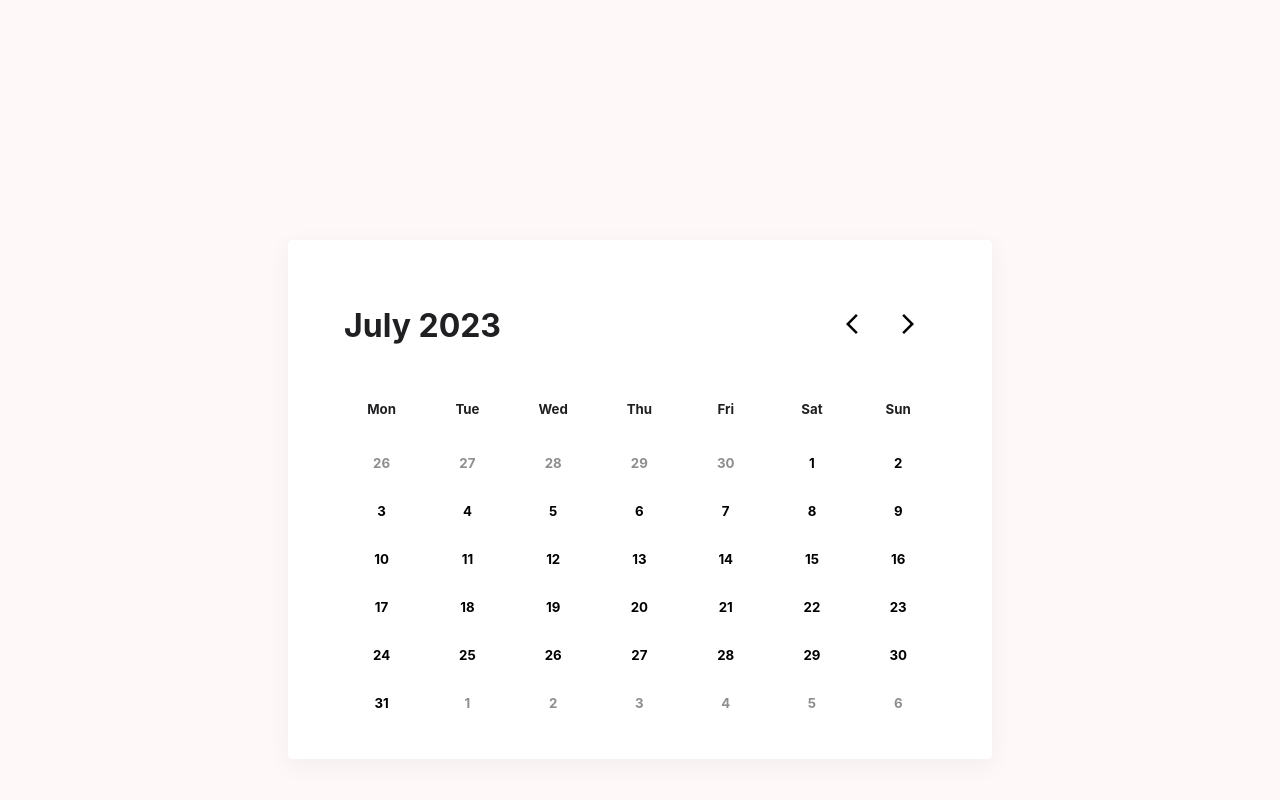
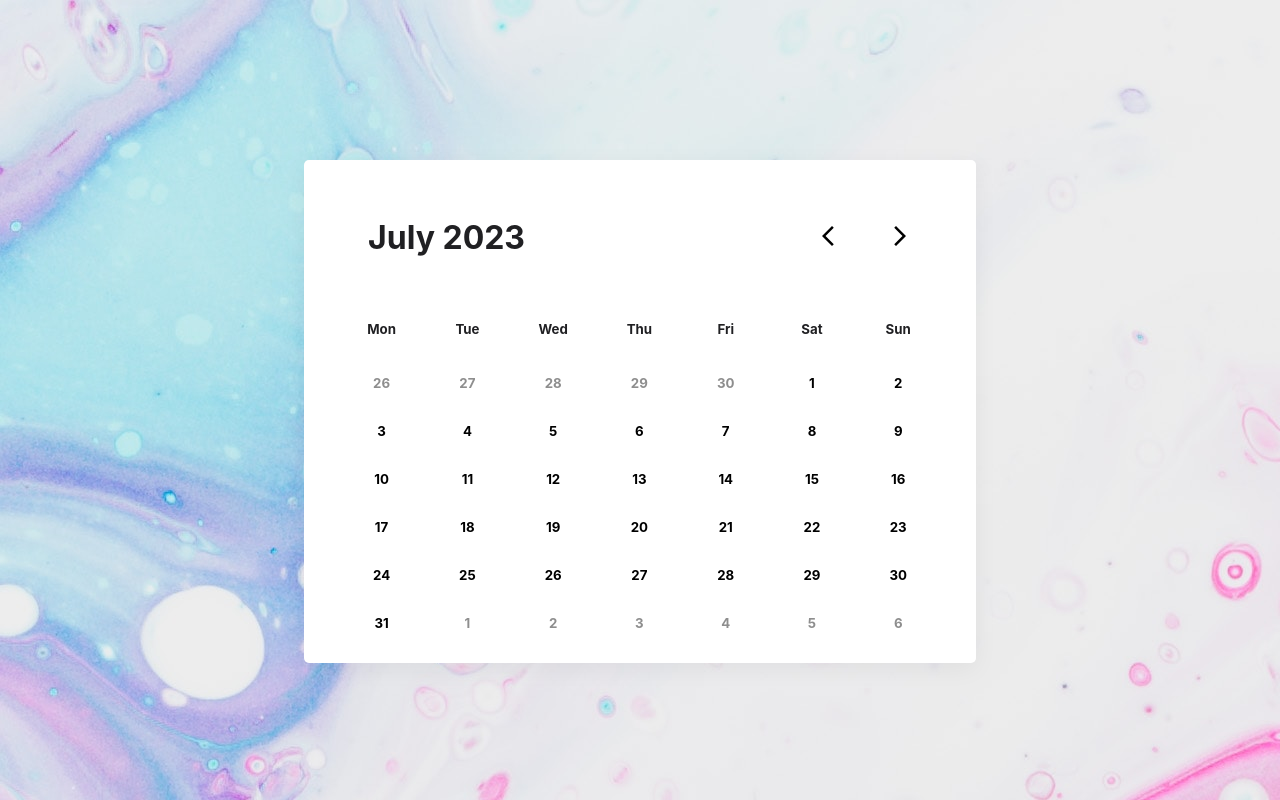
Before and after one commit to Ann-c-Tseng/CalendarViewer, a React (Create React App) app in the folder reactcalendar/: page / in a window 1280 px wide. Built offline with nearby package versions, Linux system fonts and the light colour scheme.

Commit message:
updated styling

```diff
--- a/reactcalendar/src/App.css
+++ b/reactcalendar/src/App.css
@@ -4,5 +4,5 @@
   flex-direction: column;
   align-items: center;
   justify-content: center;
-  background-color: rgb(255, 248, 249);
+  background-image: url(../public/images/pawel-czerwinski-OG44d93iNJk-unsplash.jpg);
 }
--- a/reactcalendar/src/Components/Stylings/Calendar.css
+++ b/reactcalendar/src/Components/Stylings/Calendar.css
@@ -1,14 +1,13 @@
-
 .calendarContainer {
     color: rgb(32, 32, 35);
     width: 640px;
-    padding: 32px;
-    background: rgb(255, 255, 255);
+    padding: 16px;
     border-radius: 5px;
     box-shadow: rgba(0, 0, 0, 0.05) 0px 6px 24px 0px, rgba(0, 0, 0, 0) 0px 0px 0px 1px;
     text-align: center;
     position: fixed;
-    top: 30%;
+    top: 20%;
+    background-color: white;
 }
 
 .calendarHeader {
@@ -20,6 +19,7 @@
 .calendarHeader h1 {
     padding-left: 24px;
     padding-right: 24px;
+    margin-left: 24px;
 }
 
 .toggleArrows {
@@ -27,10 +27,11 @@
 }
 
 .arrowBack, .arrowForward {
-    background-color: rgb(255, 255, 255);
+    background-color: white;
     padding: 16px;
     border-radius: 100%;
     border: none;
+    margin: 8px;
 }
 
 .daysDisplay {
@@ -64,6 +65,36 @@
     margin: 16px;
 }
 
+.currentMonthValue:hover {
+    transition-duration: 0.03s;
+    /* box-shadow: rgba(0, 0, 0, 0.05) 0px 6px 24px 0px, rgba(0, 0, 0, 0) 0px 0px 0px 1px; */
+    border-radius: 5px;
+}
+
+.currentMonthValue:hover h5 {
+    color: rgb(168, 180, 239);
+}
+
+.currentMonthValue:active h5 {
+    color: rgb(255, 255, 255);
+}
+
+.currentMonthValue:active {
+    transition-duration: 0.03s;
+    background-color: rgb(168, 180, 239);
+    border-radius: 5px;
+}
+
 .currentMonthValue:hover, .arrowBack:hover, .arrowForward:hover {
     cursor: pointer;
 }
+
+.arrowBack:hover, .arrowForward:hover {
+    transition-duration: 0.03s;
+    box-shadow: rgba(0, 0, 0, 0.05) 0px 6px 24px 0px, rgba(0, 0, 0, 0) 0px 0px 0px 1px;
+}
+
+.arrowBack:active, .arrowForward:active {
+    transition-duration: 0.03s;
+    background-color: rgb(168, 180, 239);
+}
```
Also changed, not shown: reactcalendar/public/images/pawel-czerwinski-OG44d93iNJk-unsplash.jpg (added).
